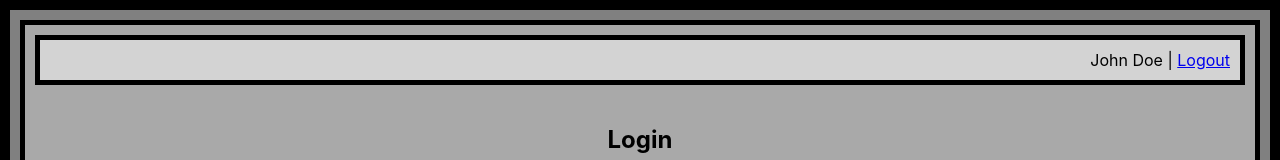
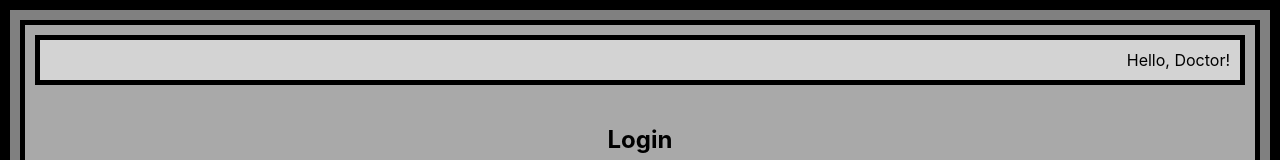
Before and after one commit to emerson-pereira/doctor-case-label, a React (Create React App) app in the folder frontend/: page /login in a window 1280 px wide. Shown: the top 160 px of the page. Built offline with nearby package versions, Linux system fonts and the light colour scheme.

Commit message:
implement login info on top bar

```diff
--- a/frontend/src/components/TopBar/index.tsx
+++ b/frontend/src/components/TopBar/index.tsx
@@ -1,13 +1,28 @@
 import React from 'react';
+import { useNavigate } from 'react-router-dom';
+import { useAuth } from '../../App';
 import './Style.css';
 
 function TopBar() {
+  let auth = useAuth();
+  let navigate = useNavigate();
+
   return (
     <section className="TopBar">
       <nav className='TopBar-Menu'>
-        <span>John Doe</span>
-        <span> | </span>
-        <a href="#">Logout</a>
+        {!auth.user && <span>Hello, Doctor!</span>}
+
+        {auth.user && (
+          <>
+            <span>{auth.user.name}</span>
+            <span> | </span>
+            <button
+              onClick={() => {
+                auth.signout(() => navigate("/login"));
+              }}
+            >Logout</button>
+          </>
+        )}
       </nav>
     </section>
   );
```
